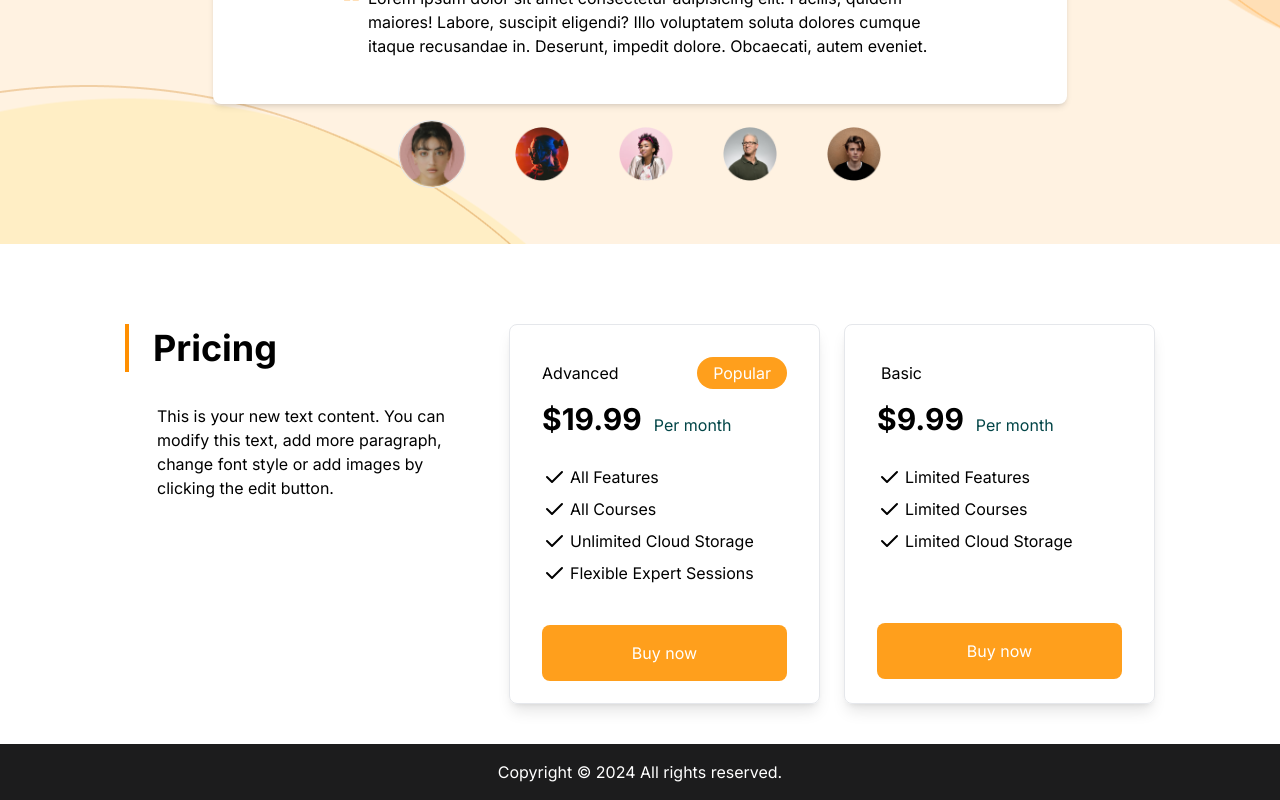
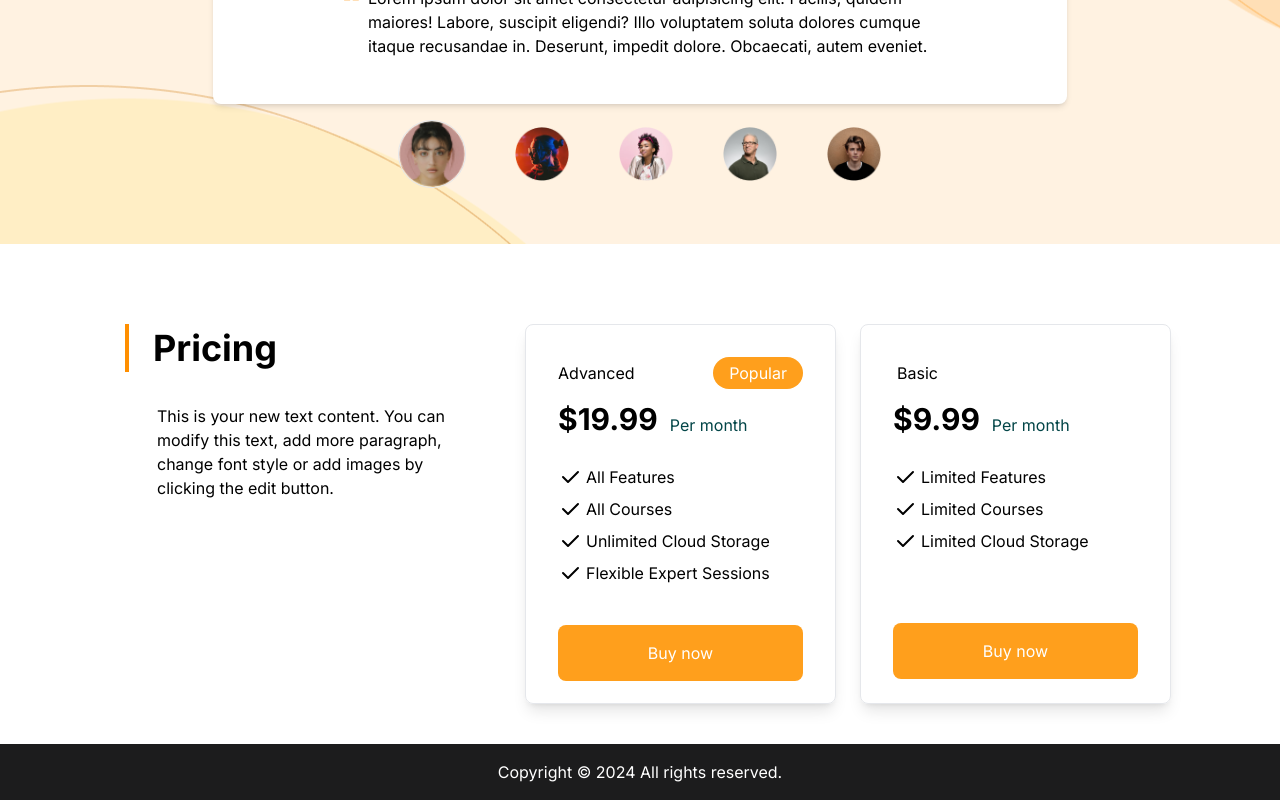
Before and after one commit to rochmadrizky/Jobs-LandingPage, a Next.js app: page / in a window 1280 px wide. Shown: the part 5545-6345 px from the top of the page. Built offline with nearby package versions, Linux system fonts and the light colour scheme.

Commit message:
perbaikan posisi lagi ygy

```diff
--- a/src/app/components/pricing/Pricing.tsx
+++ b/src/app/components/pricing/Pricing.tsx
@@ -6,7 +6,7 @@
     <div className="max-w-7xl mx-auto" id="price">
       <div className="flex flex-col md:flex-row items-center justify-center">
         <div className="flex flex-col lg:flex-row items-center lg:items-start lg:justify-between">
-          <div className="max-w-xl">
+          <div className="max-w-xl px-4">
             <div className="px-2 py-1 border-l-4 border-[#FF8F00]">
               <h1 className="text-4xl font-bold ml-4">Pricing</h1>
             </div>
```
